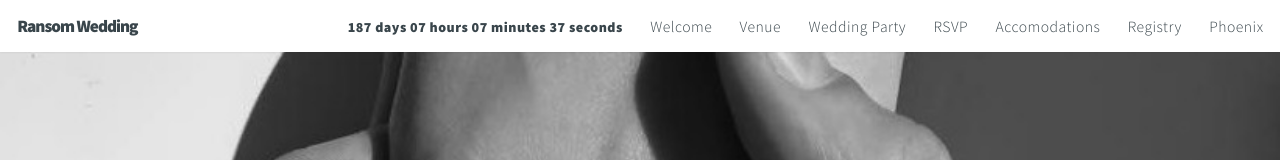
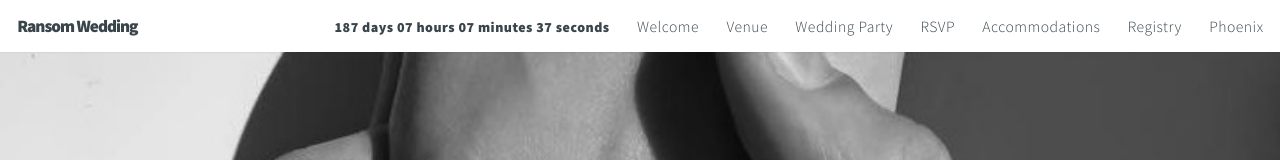
Before and after one commit to 0xj4r/wedding, a plain HTML site: page index.html in a window 1280 px wide. Shown: the top 160 px of the page. Drawn offline with Linux system fonts and the light colour scheme.

Commit message:
Update index.html

```diff
--- a/index.html
+++ b/index.html
@@ -51,7 +51,7 @@
 							<li><a href="#venue">Venue</a></li>
 							<li><a href="#weddingparty">Wedding Party</a></li>
 							<li><a href="#rsvp">RSVP</a></li>
-							<li><a href="#accomodations">Accomodations</a></li>
+							<li><a href="#accomodations">Accommodations</a></li>
 							<li><a href="#registry">Registry</a></li>
 							<li><a href="#phoenix">Phoenix</a></li>
 						</ul>
```
